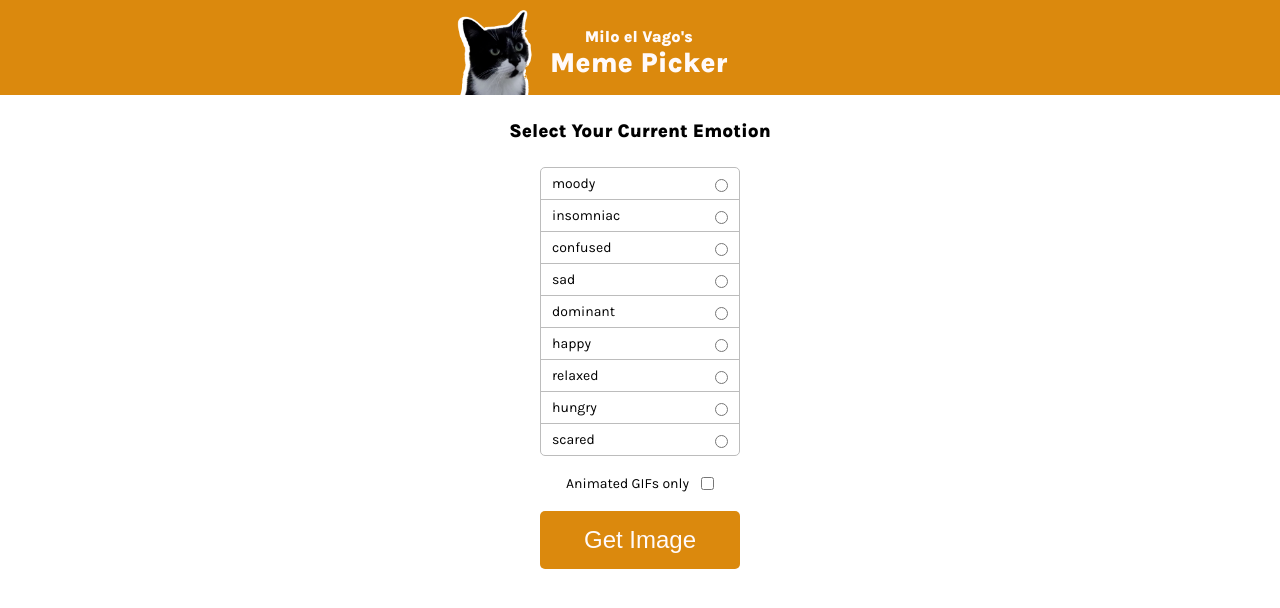
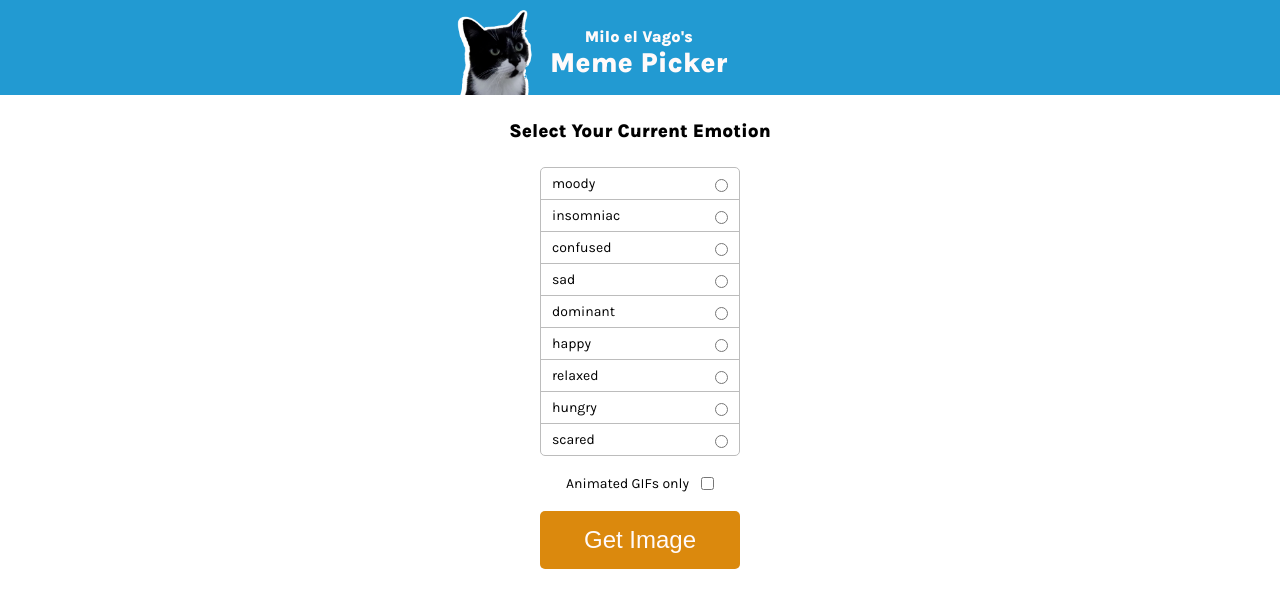
Before and after one commit to Brian767/Cat-Memes, a plain HTML site: page index.html in a window 1280 px wide. Drawn offline with Linux system fonts and the light colour scheme.

Commit message:
changed background color

```diff
--- a/index.css
+++ b/index.css
@@ -29,7 +29,7 @@ h3{
 /* layout */
 
 header{
-    background-color: #db890d;
+    background-color: #229ad2;
 }
 
 .header-inner{
```
